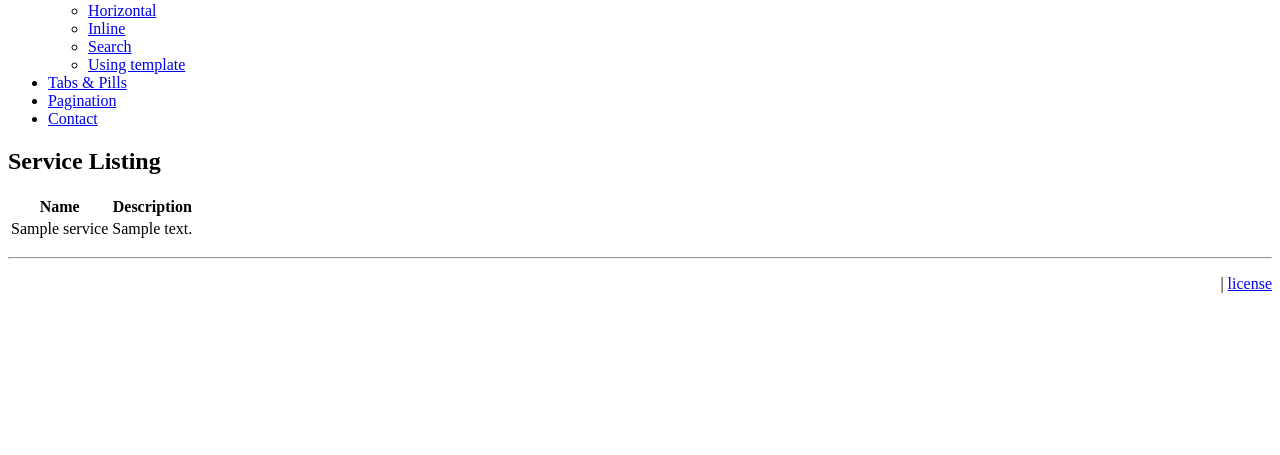
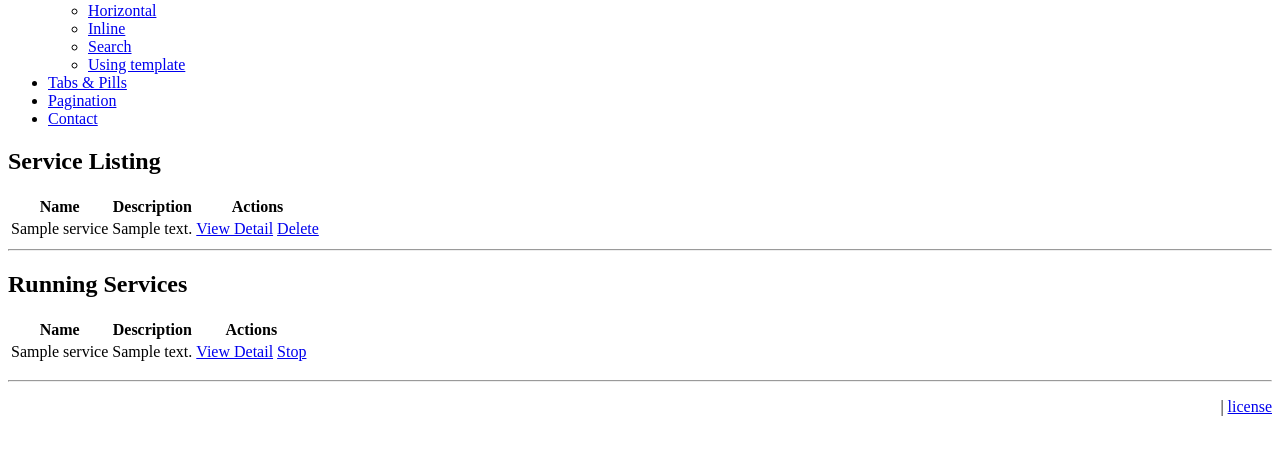
Before and after one commit to abhishekreddy1206/panex-web, a Django app: page /service/ in a window 1280 px wide. Shown: the part 172-627 px from the top of the page. Run offline with Django 3.2, Linux system fonts and the light colour scheme; tables that the repository leaves empty hold one stand-in row (values such as "Sample post"); parts of the project's set-up code (start-up, migrations or seed data) failed here and were passed over; some libraries are stand-ins or nearby versions.

Commit message:
Service Lisitng

```diff
--- a/service/templates/service/index.html
+++ b/service/templates/service/index.html
@@ -1,4 +1,5 @@
 {% extends "base.html" %}
+
 {% block content %}
 <h2>
     Service Listing
@@ -6,28 +7,70 @@
 <table class="table table-striped table-bordered table-hover">
     <thead>
         <tr>
-            <th>
+            <th class="span2">
                 Name
             </th>
-            <th>
+            <th class="span4">
                 Description
+            </th>
+            <th class="span1">
+                Actions
             </th>
         </tr>
     </thead>
     <tbody>
         {% for row in all_services %}
         <tr>
-        	<a href="service/detail">
             <td>
                 {{row.name}}
             </td>
             <td>
                 {{row.description}}
             </td>
-            </a>
+            <td>
+                <a href="service/detail" class="btn btn-success">View Detail</a>
+                <a href="service/delete" class="btn btn-danger">Delete</a>
+            </td>
         </tr>
-
         {% endfor %}
     </tbody>
 </table>
+
+
+
+<hr>
+<h2>Running Services</h2>
+
+<table class="table table-striped table-bordered table-hover">
+    <thead>
+        <tr>
+            <th class="span2">
+                Name
+            </th>
+            <th class="span4">
+                Description
+            </th>
+            <th class="span1">
+                Actions
+            </th>
+        </tr>
+    </thead>
+    <tbody>
+        {% for row in all_services %}
+        <tr>
+            <td>
+                {{row.name}}
+            </td>
+            <td>
+                {{row.description}}
+            </td>
+            <td>
+                <a href="service/detail" class="btn btn-success">View Detail</a>
+                <a href="service/delete" class="btn btn-danger">Stop</a>
+            </td>
+        </tr>
+        {% endfor %}
+    </tbody>
+</table>
+
 {% endblock %}
```
